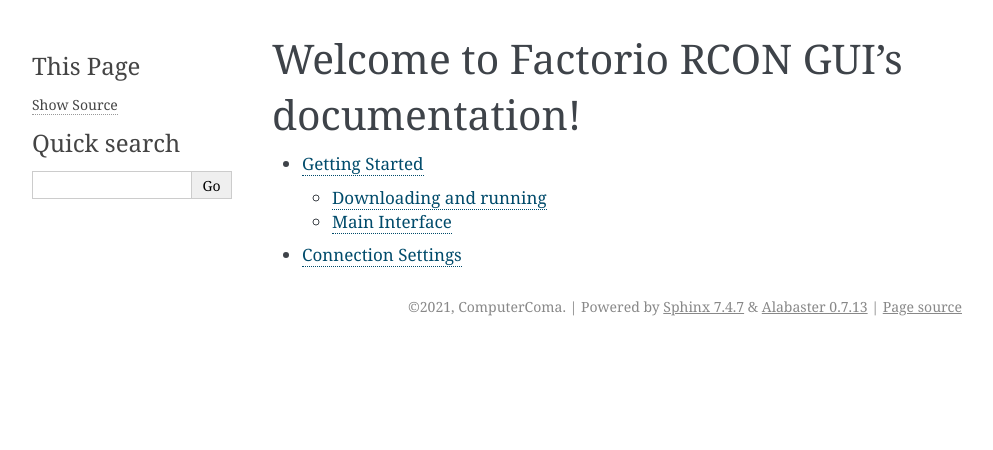
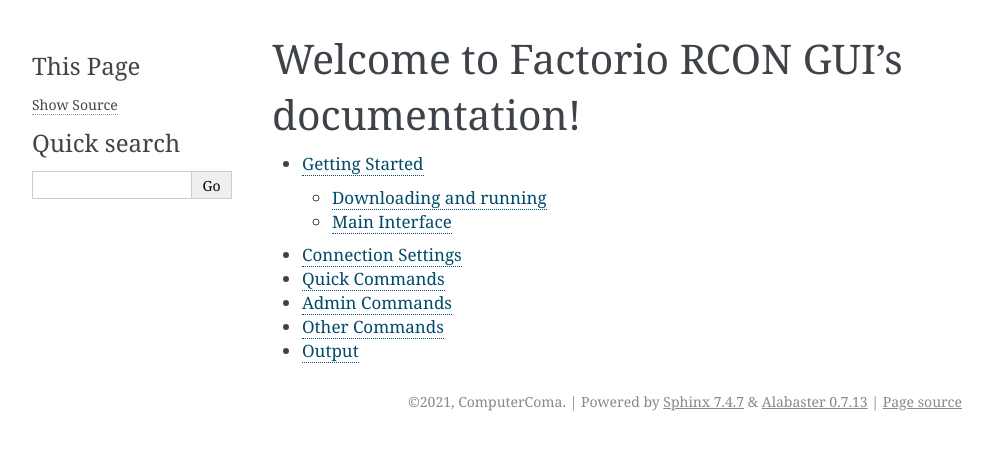
Before and after one commit to ComputerComa/Facotorio-rcon-gui, a Sphinx documentation site: the page built from docs/index.rst, in a window 1280 px wide. Shown: the top 450 px of the page, without its empty margins (148-1141 px from the left). Built offline with Sphinx 7.4.7, drawn with Linux system fonts in a browser that asks for light colours.

Commit message:
Create the rest of the doc pages

```diff
--- /dev/null
+++ b/docs/admin_commands.rst
@@ -0,0 +1,2 @@
+Admin Commands
+================
--- a/docs/index.rst
+++ b/docs/index.rst
@@ -9,3 +9,7 @@
 .. toctree::
    getting_started.rst
    connection_settings.rst
+   quick_commands.rst
+   admin_commands.rst
+   other_commands.rst
+   output.rst
--- /dev/null
+++ b/docs/other_commands.rst
@@ -0,0 +1,2 @@
+Other Commands
+================
--- /dev/null
+++ b/docs/output.rst
@@ -0,0 +1,2 @@
+Output
+================
--- /dev/null
+++ b/docs/quick_commands.rst
@@ -0,0 +1,2 @@
+Quick Commands
+================
```
